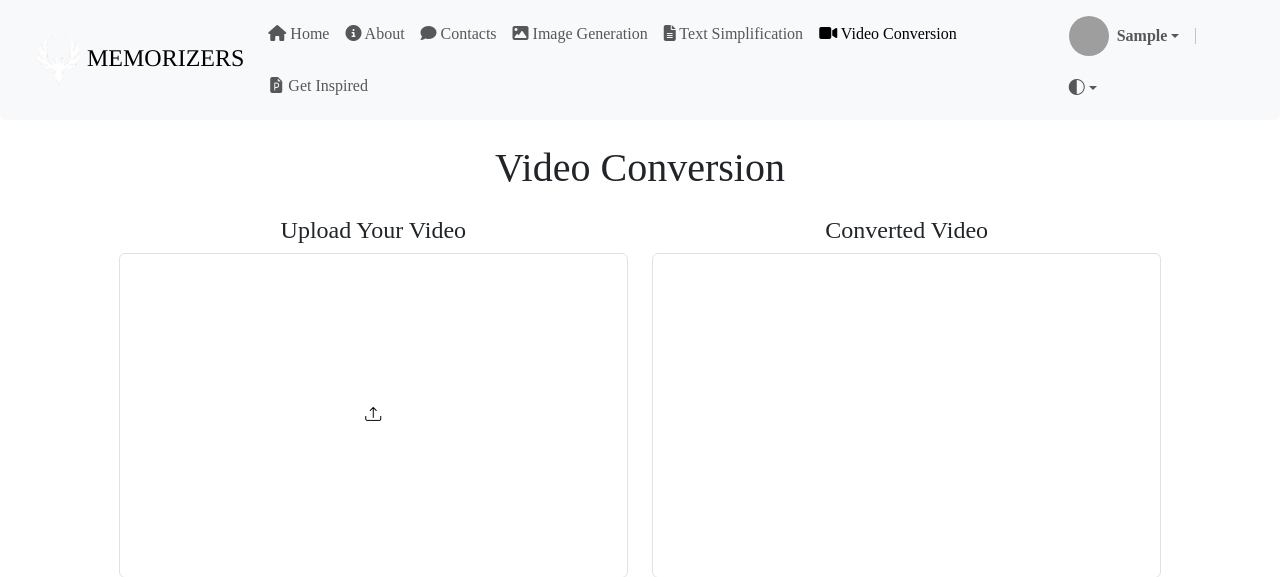
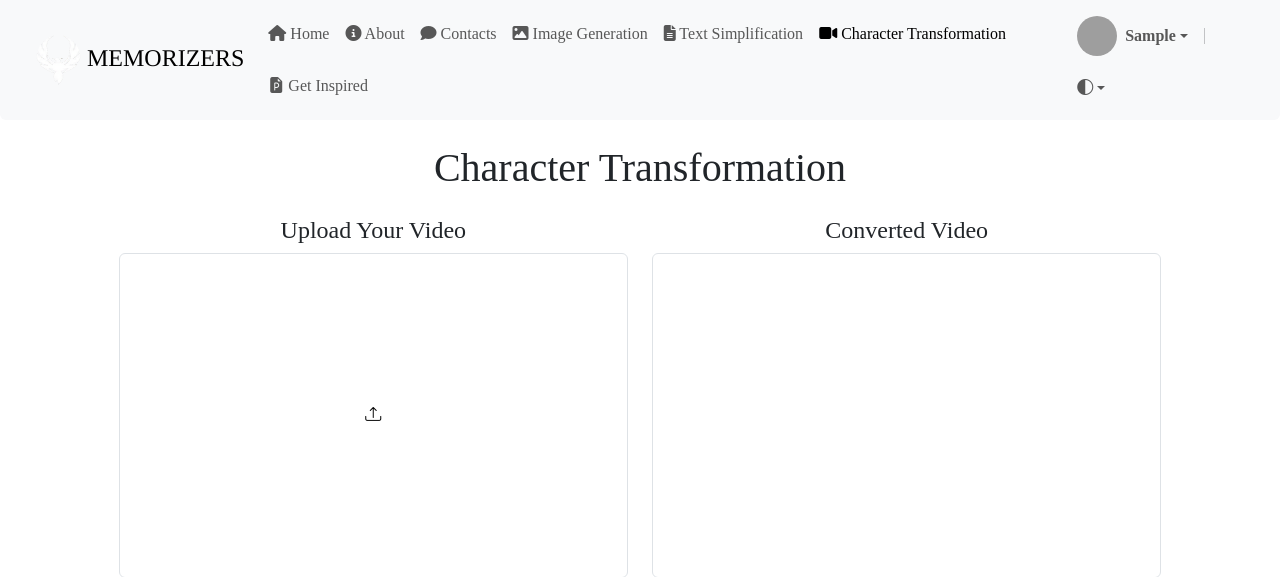
Before and after one commit to Seif-eldinK/Graduation-Project, a Django app: page /video_generation in a window 1280 px wide. Shown: the top 577 px of the page. Run offline with Django 4.2, Linux system fonts and the light colour scheme; the visitor is signed in with stand-in values (Sample User, id 1); a map, chart or similar area stays blank; some libraries are stand-ins or nearby versions; grey boxes are pictures that could not be loaded.

Commit message:
Update the title from "Video Conversion" to "Character Transformation" in views.py, nav.html, and index.html.

```diff
--- a/apps/video_generation/views.py
+++ b/apps/video_generation/views.py
@@ -20,7 +20,7 @@ characters = {
 
 @login_required
 def video_generation(request):
-    context = {"title": "Video Conversion", "characters": characters}
+    context = {"title": "Character Transformation", "characters": characters}
     return render(request, 'video_generation/index.html', context)
 
 
--- a/templates/layouts/nav.html
+++ b/templates/layouts/nav.html
@@ -58,7 +58,7 @@
                     <li class="nav-item col-6 col-xl-auto">
                         <a class="nav-link py-2 px-0 px-xl-2 {% active request.path "video_generation" %}"
                            href="{% url "video_generation" %}">
-                            <i class='fa fa-video icon-style'></i> Video Conversion
+                            <i class='fa fa-video icon-style'></i> Character Transformation
                         </a>
                     </li>
                     <li class="nav-item col-6 col-xl-auto">
--- a/templates/video_generation/index.html
+++ b/templates/video_generation/index.html
@@ -17,7 +17,7 @@
     {% endif %}
 {% endblock head %}
 {% block content %}
-    <h1 class="text-center my-4 title-style">Video Conversion</h1>
+    <h1 class="text-center my-4 title-style">Character Transformation</h1>
     <div class="container-fluid">
         <div class="row justify-content-center">
             <div class="col-5">
```
